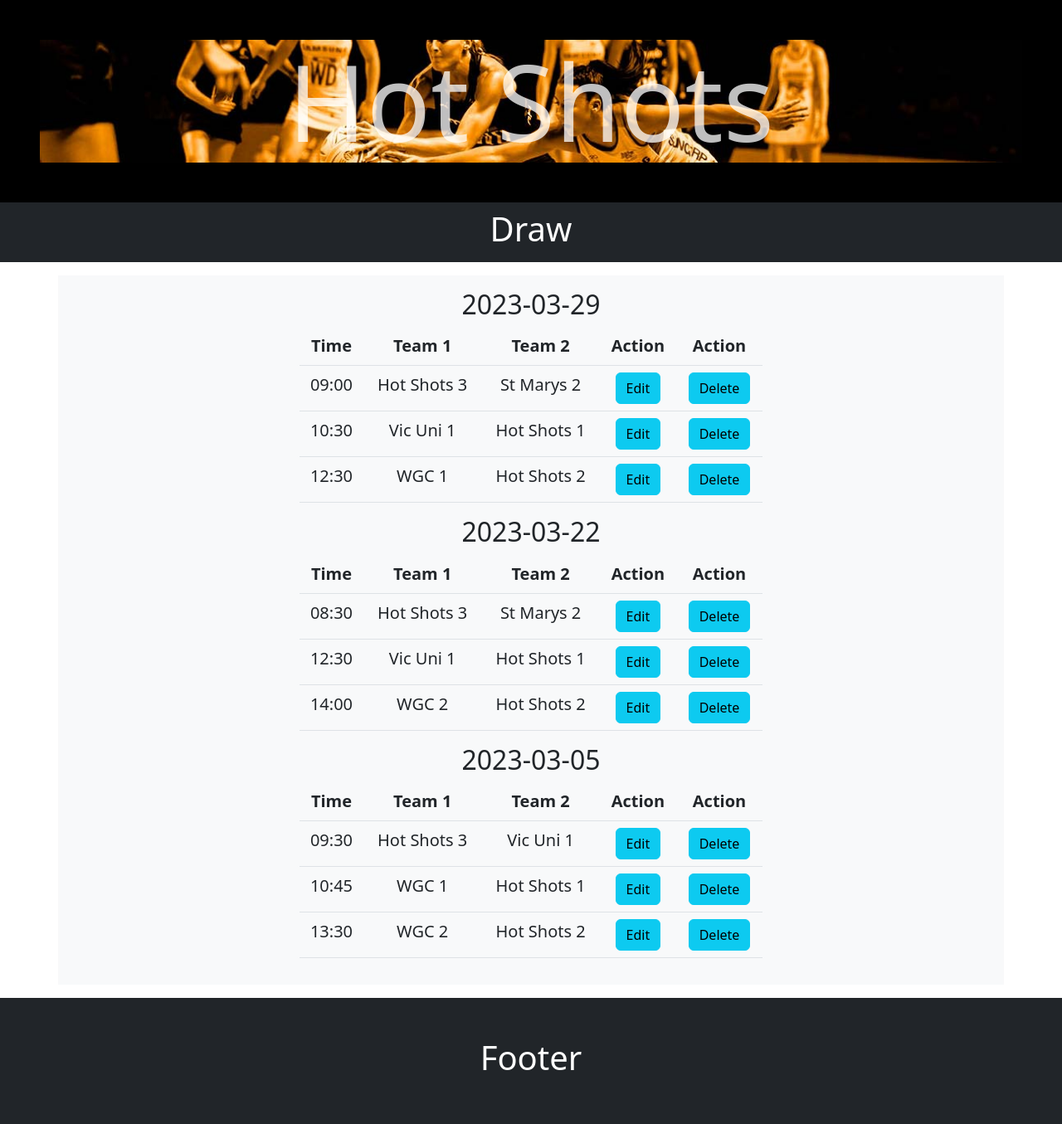
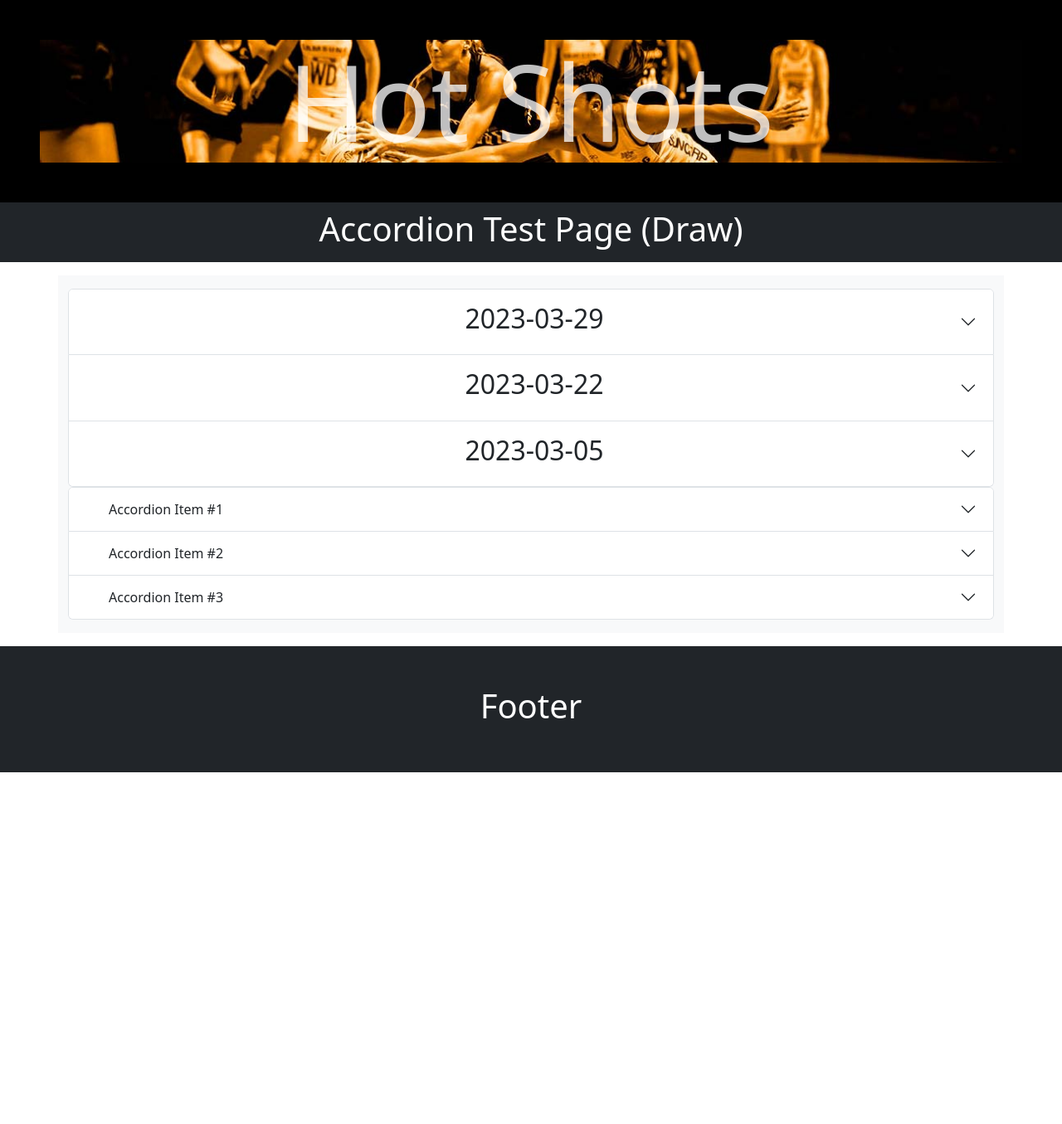
Before and after one commit to paul-khouri/testsfordbflask, a Flask app: page /draw?testpage=0 in a window 1280 px wide. Shown: the part 59-1414 px from the top of the page at 83% size. After the commit the page ends 990 px from the top, so only its background shows below. Run offline with Flask 3, Linux system fonts and the light colour scheme; data comes from the database, SQL or seed files in the repository; both versions use the stored data as it was after the commit.

Commit message:
accordion solution one

```diff
--- a/data_netball/DBPracticeSheets-matches.csv
+++ b/data_netball/DBPracticeSheets-matches.csv
@@ -5,3 +5,6 @@ Date,Team 1 ,Score 1,Team 2,Score 2
 2023-03-29 09:00,Hot Shots 3,13,St Marys 2,28
 2023-03-29 10:30,Vic Uni 1,39,Hot Shots 1,40
 2023-03-29 12:30,WGC 1,15,Hot Shots 2,23
+2023-03-05 09:30,Hot Shots 3,13,Vic Uni 1,28
+2023-03-05 10:45,WGC 1,39,Hot Shots 1,40
+2023-03-05 13:30,WGC 2,15,Hot Shots 2,23
--- a/server.py
+++ b/server.py
@@ -24,7 +24,11 @@ def draw():
     join team c on  d.team_2 = c.team_id
     order by Date desc, Time asc"""
     draw = run_search_query_tuples(sql, (), db_path, True)
-    return render_template("draw.html", games=draw)
+    data=request.args
+    if 'testpage' in data.keys():
+        return render_template("draw_testpage.html", games=draw)
+    else:
+        return render_template("draw.html", games=draw)
 
 
 @app.route('/results')
@@ -39,6 +43,8 @@ def results():
     join team b on  d.team_1 = b.team_id
     join team c on  d.team_2 = c.team_id """
     scores = run_search_query_tuples(sql,(),db_path, True)
+
+
     return render_template("results.html", scores=scores)
 
 
--- /dev/null
+++ b/templates/draw_testpage.html
@@ -0,0 +1,152 @@
+{% extends "layout.html" %}
+{%  block banner %}src="{{ url_for('static',filename='images/banner_netball_1_slice.jpg') }}{% endblock %}
+
+{% block heading %} Accordion Test Page (Draw) {% endblock %}
+{% block content %}
+    <style>
+    .table{
+        width:50%;
+    }
+    @media only screen and (max-width: 992px) {
+  .table{
+      width:100%;
+  }
+
+}
+    </style>
+
+<div class="container-lg bg-light my-3 py-3">
+ <div class="accordion" id="accordionPanelsStayOpen__1">
+{% set ns=namespace(drawdate = "") %}
+{% for row in games %}
+    {% if loop.index0 == 0 %}
+        {% set ns.drawdate=row['Date'] %}
+
+        <div class="accordion-item ">
+        <h2 class="accordion-header" id="panel-{{ loop.index0 }}">
+        <button class="accordion-button collapsed ps-5" type="button" data-bs-toggle="collapse" data-bs-target="#Open-{{ loop.index0 }}">
+       <h2 class="text-center w-100">{{ns.drawdate}}</h2>
+        </button>
+        </h2>
+        <div id="Open-{{ loop.index0 }}" class="accordion-collapse collapse" >
+
+        <div class="accordion-body">
+        <table class="table  mx-auto text-center">
+        <thead>
+        <tr><th>Time</th><th>Team 1</th><th>Team 2</th><th> Action</th><th> Action</th></tr>
+        </thead>
+    {% endif %}
+    {% if ns.drawdate != row['Date'] %}
+        {% set ns.drawdate=row['Date'] %}
+        </table>
+        </div>
+        </div>
+        </div>
+
+        <div class="accordion-item ">
+        <h2 class="accordion-header" id="panel-{{ loop.index0 }}">
+        <button class="accordion-button collapsed ps-5" type="button" data-bs-toggle="collapse" data-bs-target="#Open-{{ loop.index0 }}">
+        <h2 class="text-center w-100">{{ns.drawdate}}</h2>
+        </button>
+        </h2>
+        <div id="Open-{{ loop.index0 }}" class="accordion-collapse collapse" >
+
+        <div class="accordion-body">
+        <table class="table  mx-auto text-center">
+        <thead>
+        <tr><th>Time</th><th>Team 1</th><th>Team 2</th><th> Action</th><th> Action</th></tr>
+        </thead>
+    {% endif %}
+    <tr><td>{{ row['Time'] }}</td><td> {{ row['team_1'] }}</td><td>{{ row['team_2'] }}</td>
+    <td> <a class="btn btn-info" href="{{ url_for('addgame' , id=row['game_id'] ) }}" role="button">Edit</a>
+    </td><td>
+        <form action="{{ url_for('addgame', id=row['game_id'], task='delete' ) }}" method="POST">
+         <button type="submit" class="btn btn-info">Delete</button>
+        </form>
+    </td>
+    </tr>
+{% endfor %}
+</table>
+        </div>
+        </div>
+        </div>
+ </div>
+
+<!-- start accordion -->
+
+
+ <div class="accordion" id="accordionPanelsStayOpen">
+
+ <!-- all header -->
+    <div class="accordion-item ">
+      <h2 class="accordion-header" id="panel-One">
+        <button class="accordion-button collapsed ps-5" type="button" data-bs-toggle="collapse" data-bs-target="#Open-one">
+          Accordion Item #1
+        </button>
+      </h2>
+      <div id="Open-one" class="accordion-collapse collapse" >
+        <div class="accordion-body">
+ <!-- run table -->.
+          <strong>This is the first item's accordion body.</strong> It is shown by default, until the
+          collapse plugin adds the appropriate classes that we use to style each element. These classes
+          control the overall appearance, as well as the showing and hiding via CSS transitions. You can
+          modify any of this with custom CSS or overriding our default variables. It's also worth noting
+          that just about any HTML can go within the <code>.accordion-body</code>, though the
+          transition does limit overflow.
+<!-- closing -->
+        </div>
+      </div>
+    </div>
+
+
+    <div class="accordion-item">
+      <h2 class="accordion-header" id="panel-Two">
+        <button class="accordion-button collapsed ps-5" type="button" data-bs-toggle="collapse" data-bs-target="#Open-two">
+          Accordion Item #2
+        </button>
+      </h2>
+      <div id="Open-two" class="accordion-collapse collapse" >
+        <div class="accordion-body">
+          <strong>This is the second item's accordion body.</strong> It is hidden by default,
+          until the collapse plugin adds the appropriate classes that we use to style each element.
+          These classes control the overall appearance, as well as the showing and hiding via CSS transitions.
+          You can modify any of this with custom CSS or overriding our default variables. It's also worth noting
+          that just about any HTML can go within the <code>.accordion-body</code>, though the transition
+          does limit overflow.
+        </div>
+      </div>
+    </div>
+
+    <div class="accordion-item">
+      <h2 class="accordion-header" id="panel-Three">
+        <button class="accordion-button collapsed ps-5" type="button" data-bs-toggle="collapse" data-bs-target="#Open-three">
+          Accordion Item #3
+        </button>
+      </h2>
+      <div id="Open-three" class="accordion-collapse collapse" >
+        <div class="accordion-body">
+         <p> <strong>This is the second item's accordion body.</strong> It is hidden by default,
+          until the collapse plugin adds the appropriate classes that we use to style each element.
+          These classes control the overall appearance, as well as the showing and hiding via CSS transitions.
+          You can modify any of this with custom CSS or overriding our default variables. It's also worth noting
+          that just about any HTML can go within the <code>.accordion-body</code>, though the transition
+          does limit overflow.</p>
+
+          <p><strong>This is the second item's accordion body.</strong> It is hidden by default,
+          until the collapse plugin adds the appropriate classes that we use to style each element.
+          These classes control the overall appearance, as well as the showing and hiding via CSS transitions.
+          You can modify any of this with custom CSS or overriding our default variables. It's also worth noting
+          that just about any HTML can go within the <code>.accordion-body</code>, though the transition
+          does limit overflow.
+          </p>
+        </div>
+      </div>
+    </div>
+</div>
+
+
+
+
+<!-- end container div -->
+    </div>
+{% endblock %}
--- a/templates/layout.html
+++ b/templates/layout.html
@@ -42,6 +42,7 @@
             <li><a class="dropdown-item" href="{{ url_for('member') }}">Members</a></li>
             <li><a class="dropdown-item" href="{{ url_for('classes') }}">Training Classes</a></li>
             <li><a class="dropdown-item" href="{{ url_for('member_classes') }}">Member Classes</a></li>
+          <li><a class="dropdown-item" href="{{ url_for('draw', testpage='0') }}">Draw Accordion</a></li>
           </ul>
         </li>
       </ul>
```
Also changed, not shown: data_netball/netball.sqlite.
